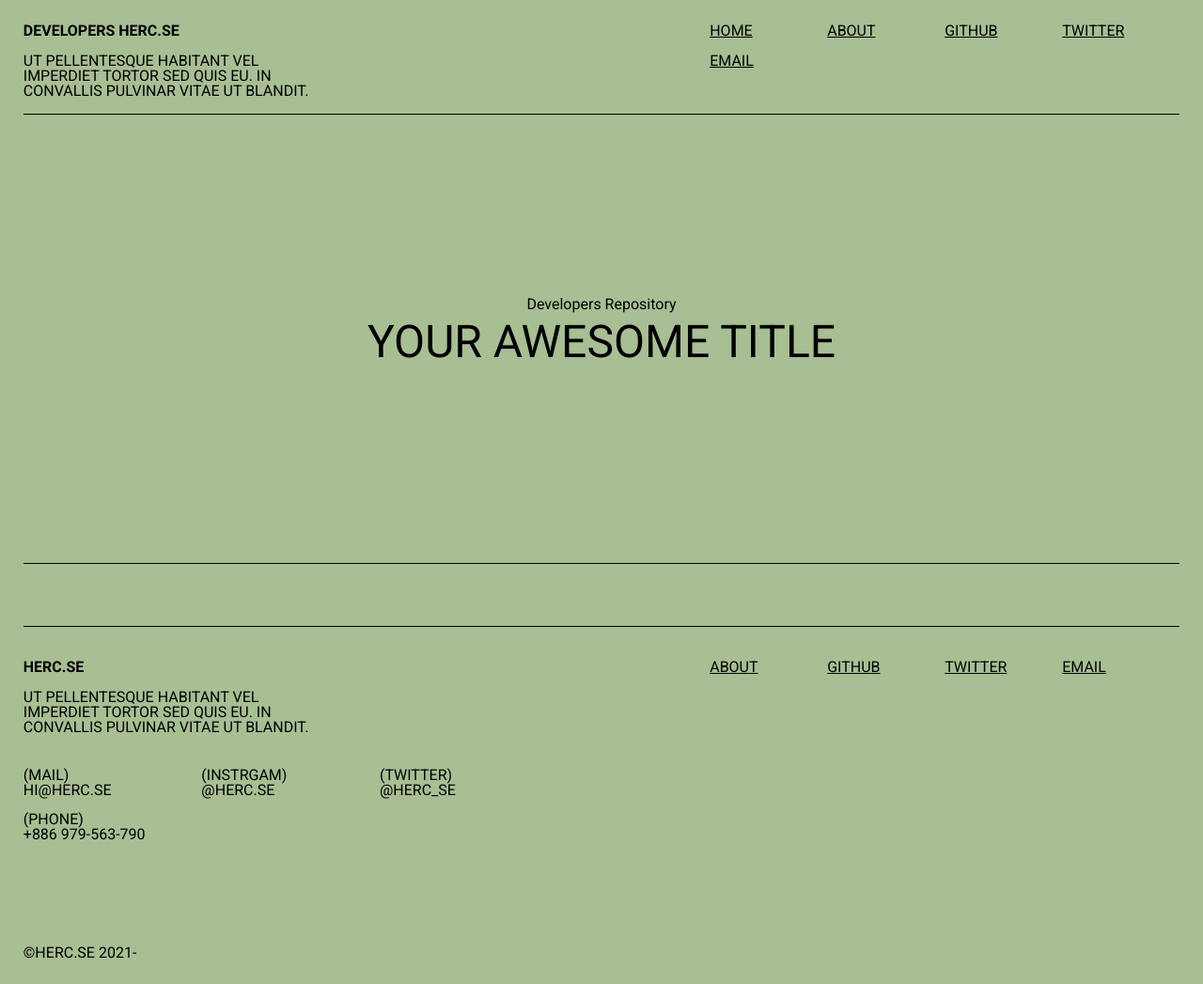
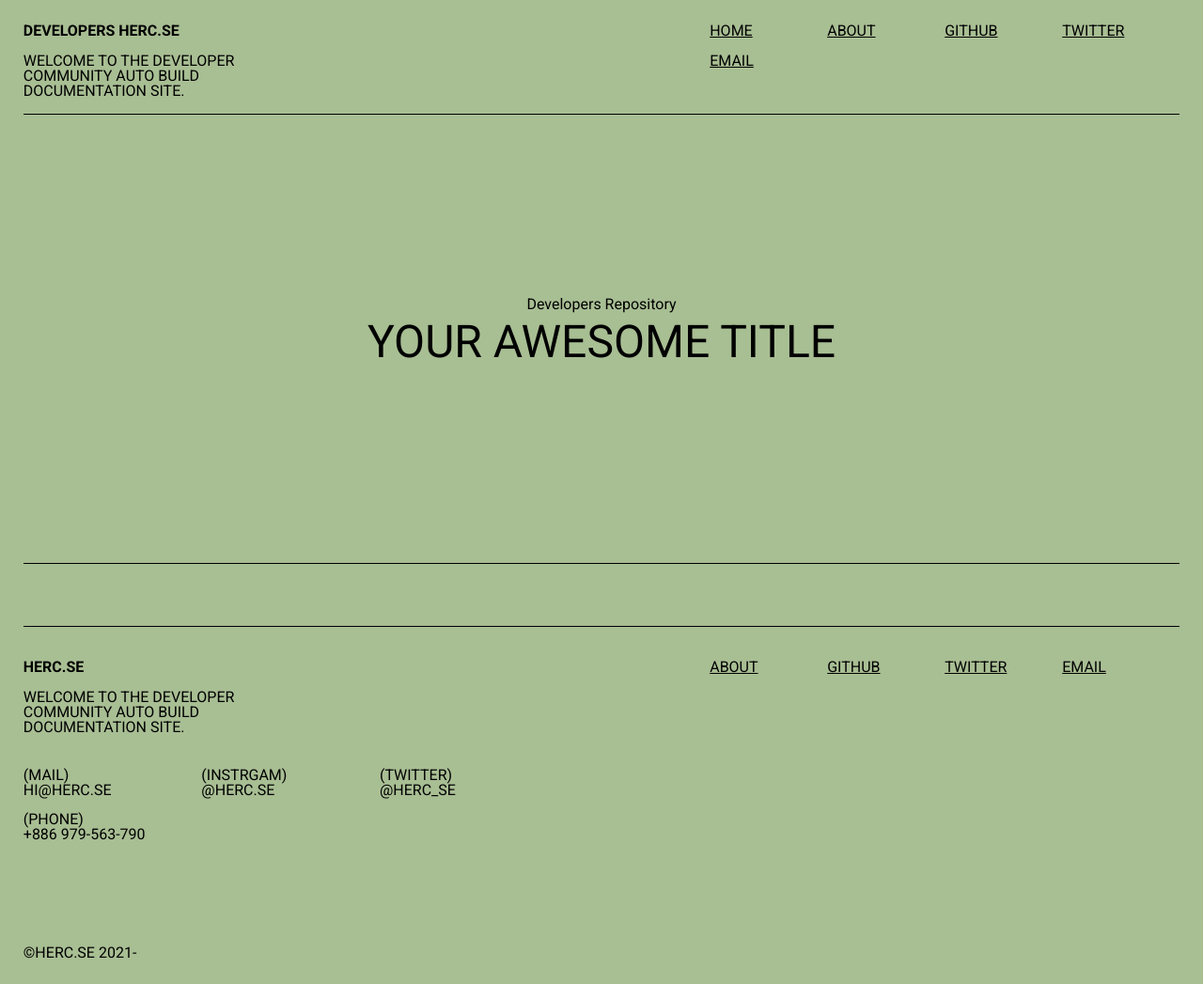
Before and after one commit to hercse/developers-pages-jekyll-theme, a Jekyll site: the page built from index.md, in a window 1280 px wide. Shown: the whole page at 94% size. Built offline with Jekyll 4.4.1, drawn with Linux system fonts in a browser that asks for light colours.

Commit message:
fix bugs

```diff
--- a/_includes/footer.html
+++ b/_includes/footer.html
@@ -5,7 +5,7 @@
         <div class="title">herc.se</div>
         <br>
         <div class="description">
-            Ut pellentesque habitant vel imperdiet tortor sed quis eu. In convallis pulvinar vitae ut blandit.
+            Welcome to the developer community auto build documentation site.
         </div>
 
     </div>
--- a/_includes/header.html
+++ b/_includes/header.html
@@ -4,9 +4,8 @@
         <div class="title">Developers Herc.se</div>
         <br>
         <div class="description">
-            Ut pellentesque habitant vel imperdiet tortor sed quis eu. In convallis pulvinar vitae ut blandit.
+            Welcome to the developer community auto build documentation site.
         </div>
-
     </div>
     <div class="layout__header-menu g:1-21 m:g:6-21">
         <div class="layout__header-menu-list">
```
Also changed, not shown: minima.gemspec.
